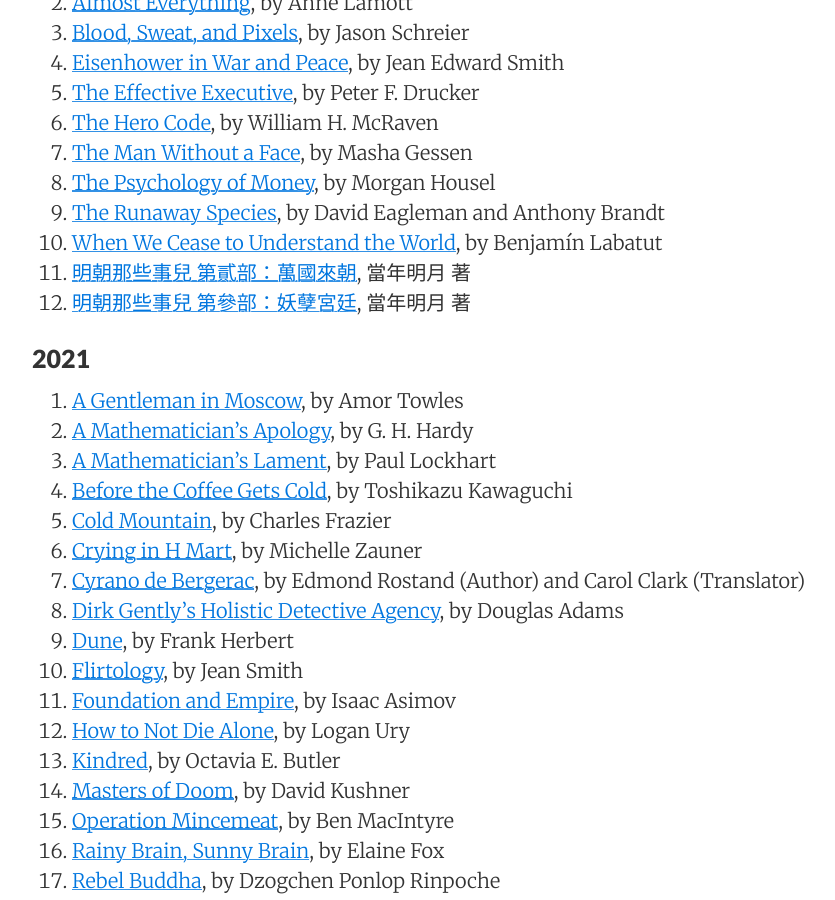
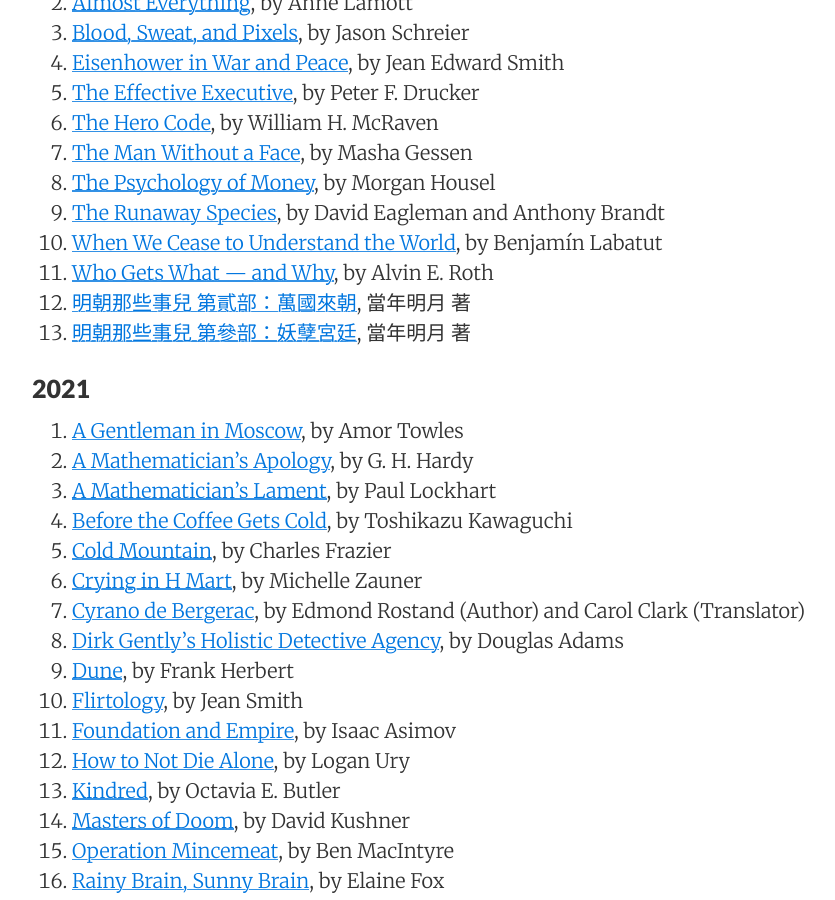
Before and after one commit to sewardlee337/sewardlee337.github.io, a Jekyll site: the page built from readinglist.md, in a window 1280 px wide and 900 px high, scrolled down 620 px. Shown: the whole window, without its empty margins (188-1023 px from the left). Built offline with Jekyll 4.4.1, drawn with Linux system fonts in a browser that asks for light colours; nearby versions of some CDN libraries.

Commit message:
update reading list

```diff
--- a/readinglist.md
+++ b/readinglist.md
@@ -29,6 +29,7 @@ _"My alma mater was books, a good library... I could spend the rest of my life r
 1. [The Psychology of Money](https://amzn.to/33veRNl), by Morgan Housel
 1. [The Runaway Species](https://amzn.to/37E46KR), by David Eagleman and Anthony Brandt
 1. [When We Cease to Understand the World](https://amzn.to/3vj6fW5), by Benjamín Labatut
+1. [Who Gets What — and Why](https://amzn.to/3OzjFo3), by Alvin E. Roth
 1. [明朝那些事兒 第貳部：萬國來朝](https://bit.ly/3JM0ZyV), 當年明月 著
 1. [明朝那些事兒 第參部：妖孽宮廷](https://bit.ly/3KCeotF), 當年明月 著
 
```
